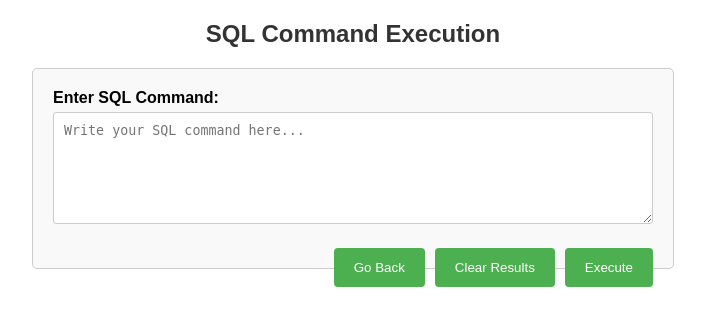
After one commit to SrihariMurali01/21CS53-DBMS-Mini-Project, a Flask app: page /sql_command in a window 1280 px wide. The commit adds this page. Shown: the top 326 px of the page, without its empty margins (287-992 px from the left). Run offline with Flask 3, Linux system fonts and the light colour scheme.

Commit message:
SQL QUERY WINDOW

```diff
--- a/app.py
+++ b/app.py
@@ -402,5 +402,25 @@ def add_employee():
     return render_template('add_employee.html', dept_names=dept_names, proj_names=proj_names)
 
 
+@app.route('/sql_command', methods=['GET', 'POST'])
+def sql_command():
+    if request.method == 'POST':
+        # Get the SQL command submitted by the manager
+        sql_command = request.form['sql_command']
+
+        try:
+            # Execute the SQL command
+            cursor.execute(sql_command)
+            # Fetch the results, if any
+            results = cursor.fetchall()
+            return render_template('sql_command.html', results=results)
+        except Exception as e:
+            # Handle errors gracefully
+            error_message = str(e)
+            return render_template('sql_command.html', error_message=error_message)
+
+    return render_template('sql_command.html', results=None, error_message=None)
+
+
 if __name__ == '__main__':
     app.run(debug=True, host='0.0.0.0')
--- a/templates/manager.html
+++ b/templates/manager.html
@@ -14,6 +14,7 @@
                 <li><a href="/profile_emp?user={{user_data}}">Profile</a></li>
                 <li><a href="/employees_managed?user={{user_data}}">Employees Managed</a></li>
                 <li><a href="/dept_details?user={{user_data}}">Dept Details</a></li>
+                <li><a href="/sql_command">SQL Prompter</a> </li>
             </ul>
         </div>
         <!-- Content area -->
--- /dev/null
+++ b/templates/sql_command.html
@@ -0,0 +1,111 @@
+<!DOCTYPE html>
+<html lang="en">
+<head>
+    <meta charset="UTF-8">
+    <meta name="viewport" content="width=device-width, initial-scale=1.0">
+    <title>SQL Command</title>
+    <style>
+        body {
+            font-family: Arial, sans-serif;
+            margin: 20px;
+        }
+        h2 {
+            color: #333;
+            text-align: center;
+        }
+        form {
+            margin: 20px auto;
+            max-width: 600px;
+            padding: 20px;
+            border: 1px solid #ccc;
+            border-radius: 5px;
+            background-color: #f9f9f9;
+        }
+        label {
+            font-weight: bold;
+        }
+        input[type="text"], textarea {
+            width: 100%;
+            padding: 10px;
+            margin: 5px 0 20px;
+            border: 1px solid #ccc;
+            border-radius: 3px;
+            box-sizing: border-box;
+        }
+        input[type="submit"], input[type="button"] {
+            background-color: #4CAF50;
+            color: white;
+            padding: 12px 20px;
+            border: none;
+            border-radius: 4px;
+            cursor: pointer;
+            float: right;
+            margin-left: 10px;
+        }
+        input[type="submit"]:hover, input[type="button"]:hover {
+            background-color: #45a049;
+        }
+        .result-container {
+            margin-top: 20px;
+        }
+        .result-table {
+            border-collapse: collapse;
+            width: 100%;
+        }
+        .result-table th, .result-table td {
+            border: 1px solid #ddd;
+            padding: 8px;
+            text-align: left;
+        }
+        .result-table th {
+            background-color: #f2f2f2;
+        }
+        .error-message {
+            color: red;
+            font-weight: bold;
+            margin-top: 10px;
+        }
+    </style>
+</head>
+<body>
+    <h2>SQL Command Execution</h2>
+    <form action="/sql_command" method="post">
+        <label for="sql_command">Enter SQL Command:</label>
+        <textarea id="sql_command" name="sql_command" rows="6" placeholder="Write your SQL command here..."></textarea>
+        <input type="submit" value="Execute">
+        <input type="button" value="Clear Results" onclick="clearResults()">
+        <input type="button" value="Go Back" onclick="goBack()">
+    </form>
+
+    {% if results %}
+    <div class="result-container">
+        <h3>Results:</h3>
+        <table class="result-table">
+            <tbody>
+                {% for row in results %}
+                <tr>
+                    {% for value in row %}
+                    <td>{{ value }}</td>
+                    {% endfor %}
+                </tr>
+                {% endfor %}
+            </tbody>
+        </table>
+    </div>
+    {% endif %}
+
+    {% if error_message %}
+    <div class="error-message">{{ error_message }}</div>
+    {% endif %}
+
+    <script>
+        function clearResults() {
+            document.querySelector('.result-container').innerHTML = '';
+        }
+
+        function goBack() {
+            window.history.back();
+        }
+    </script>
+</body>
+</html>
```
